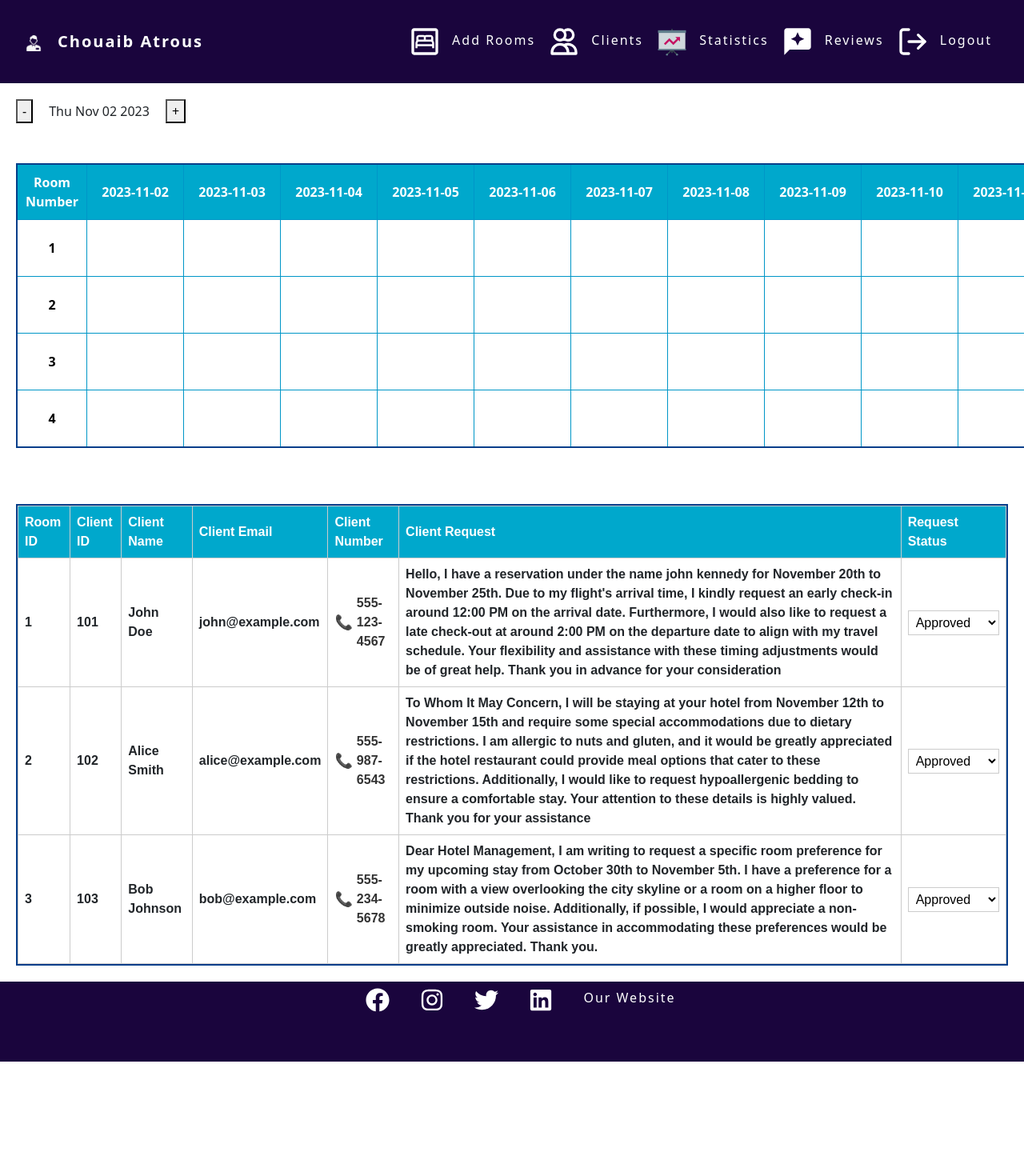
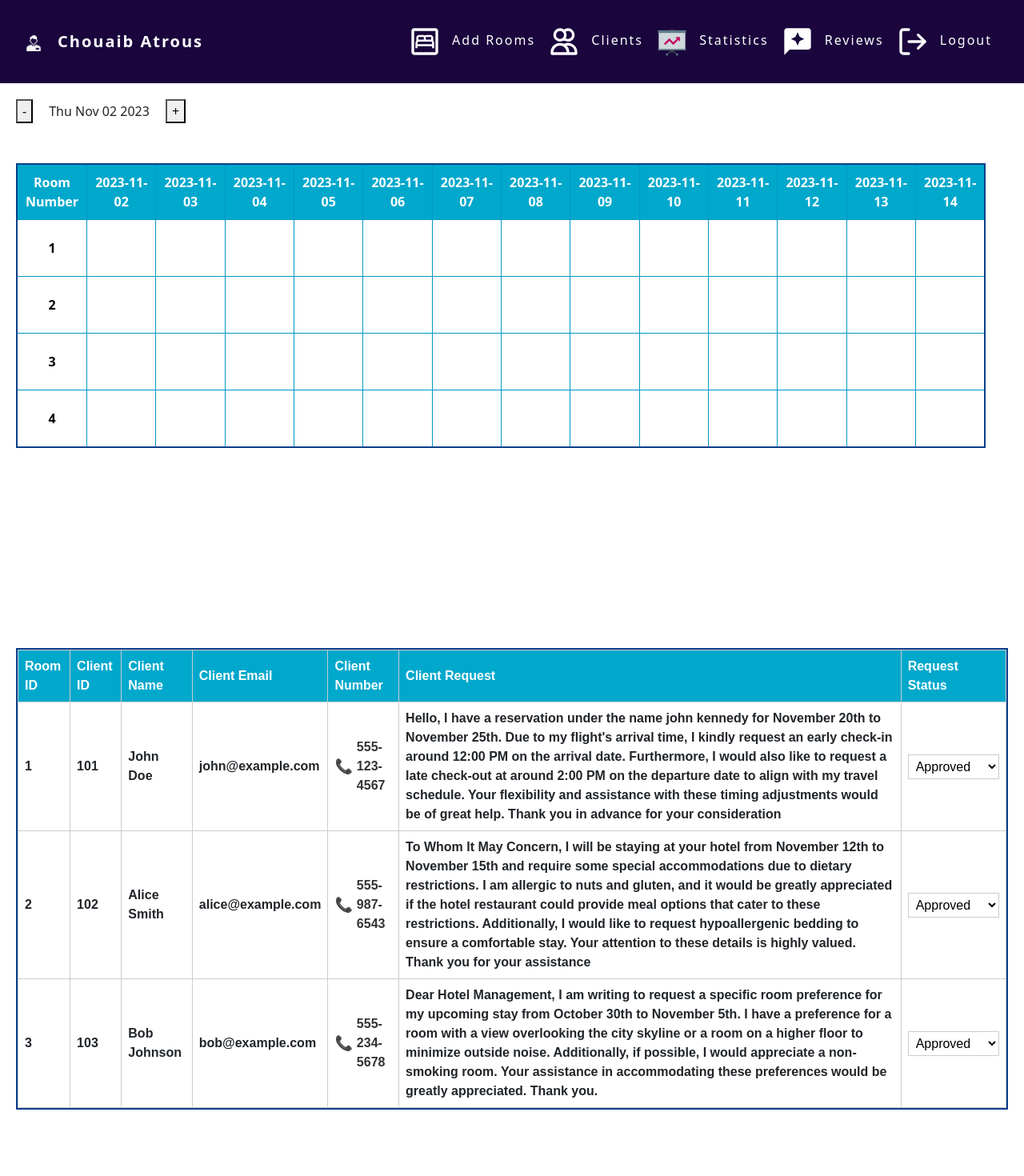
Before and after one commit to ValentynGenkin/Graduation_project_hotel_app, a React app in the folder client/: page /admin in a window 1280 px wide. Shown: the top 1470 px of the page at 80% size. Before the commit the page ends 1327 px from the top, so only its background shows below. Built offline with nearby package versions, Linux system fonts and the light colour scheme.

Commit message:
fix the issue

```diff
--- a/client/src/pages/Admin/CSS/Footer.css
+++ b/client/src/pages/Admin/CSS/Footer.css
@@ -2,6 +2,9 @@
   justify-content: center;
   width: 100vw;
   height: 100px;
+  display: flex;
+  align-items: center;
+  margin-top: 100px;
 }
 .footer a {
   color: white;
--- a/client/src/pages/Admin/CSS/Requests.css
+++ b/client/src/pages/Admin/CSS/Requests.css
@@ -2,6 +2,7 @@
   font-family: Arial, sans-serif;
   margin: 20px;
   border: 2px solid #023e8a;
+  margin-top: 200px;
 }
 
 table {
--- a/client/src/pages/Admin/Component/RoomsTimeTable.jsx
+++ b/client/src/pages/Admin/Component/RoomsTimeTable.jsx
@@ -54,7 +54,7 @@ const RoomTable = () => {
   ]);
   const [currentDate, setCurrentDate] = useState(new Date()); // Initialize currentDate state
 
-  const dateHeaders = Array.from({ length: 14 }, (_, index) => {
+  const dateHeaders = Array.from({ length: 13 }, (_, index) => {
     const date = new Date(currentDate);
     date.setDate(date.getDate() + index);
     return date.toISOString().split("T")[0];
@@ -119,7 +119,7 @@ const RoomTable = () => {
                   style={{
                     height: "100%",
                     display: "flex",
-                    width: "120px",
+                    width: "calc(100vw / 15)",
                   }}
                 >
                   <div
```
